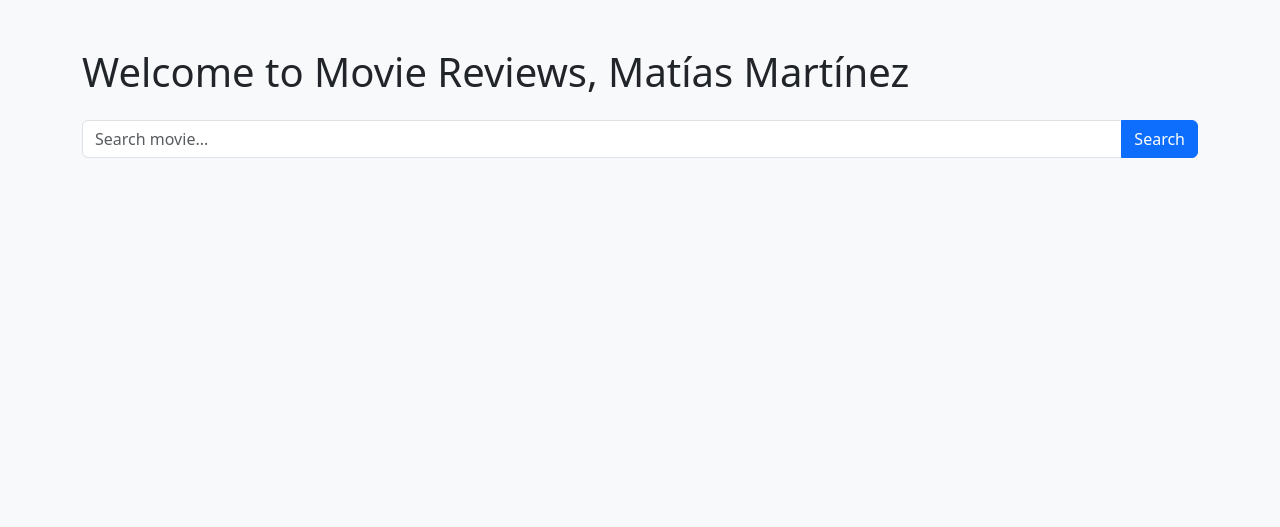
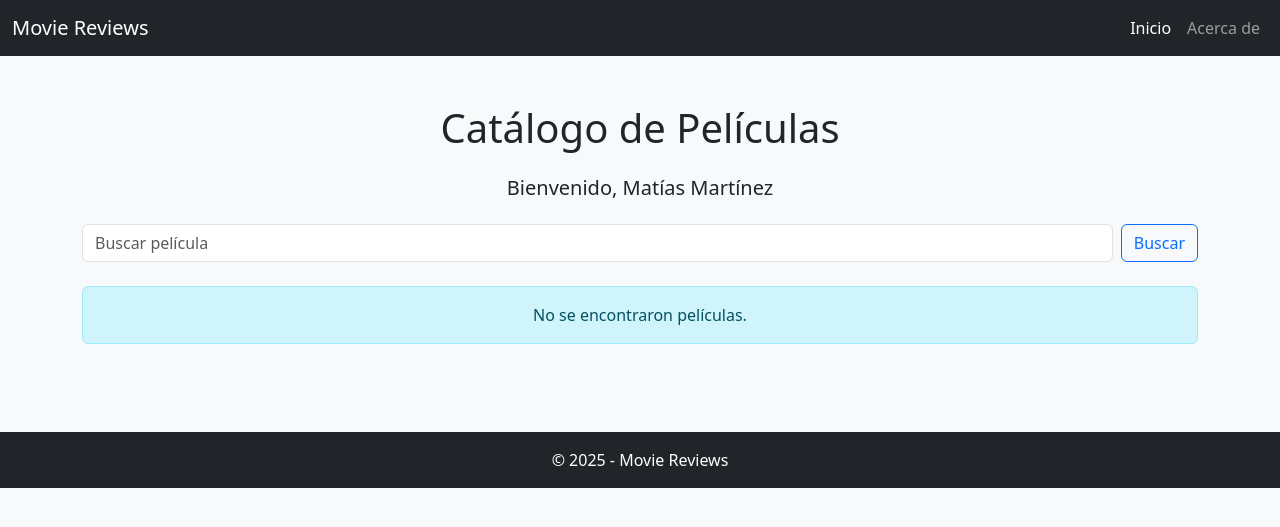
Before and after one commit to matias-martinez-moreno/moviereviews, a Django app: page / in a window 1280 px wide. Shown: the top 527 px of the page. Run offline with Django 5.2, Linux system fonts and the light colour scheme; data that the repository does not hold is empty.

Commit message:
visualizacion de peliculas con estilo

```diff
--- a/movie/templates/home.html
+++ b/movie/templates/home.html
@@ -1,24 +1,47 @@
+{% load static %}
 <!DOCTYPE html>
-<html>
+<html lang="es">
 <head>
+    <meta charset="UTF-8">
     <title>Movie Reviews</title>
     <!-- Bootstrap CDN -->
     <link href="https://cdn.jsdelivr.net/npm/bootstrap@5.3.3/dist/css/bootstrap.min.css" rel="stylesheet">
 </head>
 <body class="bg-light text-dark">
 
+<!-- Navbar -->
+<nav class="navbar navbar-expand-lg navbar-dark bg-dark">
+    <div class="container-fluid">
+      <a class="navbar-brand" href="/">Movie Reviews</a>
+      <div class="collapse navbar-collapse">
+        <ul class="navbar-nav ms-auto">
+          <li class="nav-item">
+            <a class="nav-link active" href="/">Inicio</a>
+          </li>
+          <li class="nav-item">
+            <a class="nav-link" href="/about">Acerca de</a>
+          </li>
+        </ul>
+      </div>
+    </div>
+</nav>
+
+<!-- Contenido Principal -->
 <div class="container py-5">
-        <h1 class="mb-4">Welcome to Movie Reviews, {{ name }}</h1>
+    <h1 class="mb-4 text-center">Catálogo de Películas</h1>
 
-        <!-- Search Form -->
-        <form method="get" action="/" class="mb-4">
-            <div class="input-group">
-                <input type="text" name="searchMovie" class="form-control" placeholder="Search movie...">
-                <button type="submit" class="btn btn-primary">Search</button>
-            </div>
+    <!-- Bienvenida con nombre si existe -->
+    {% if name %}
+      <h5 class="mb-4 text-center">Bienvenido, {{ name }}</h5>
+    {% endif %}
+
+    <!-- Formulario de búsqueda -->
+    <form method="get" class="d-flex mb-4">
+      <input class="form-control me-2" type="search" placeholder="Buscar película" name="searchMovie">
+      <button class="btn btn-outline-primary" type="submit">Buscar</button>
     </form>
 
-        <!-- Movies List -->
+    <!-- Lista de Películas -->
     <div class="row">
         {% for movie in movies %}
             <div class="col-md-4 mb-4">
@@ -30,14 +53,23 @@
                         <h5 class="card-title">{{ movie.title }}</h5>
                         <p class="card-text">{{ movie.description }}</p>
                         {% if movie.url %}
-                                <a href="{{ movie.url }}" class="btn btn-outline-secondary" target="_blank">More Info</a>
+                            <a href="{{ movie.url }}" class="btn btn-primary" target="_blank">Ver más</a>
                         {% endif %}
                     </div>
                 </div>
+            </div>
+        {% empty %}
+            <div class="col-12">
+                <div class="alert alert-info text-center">No se encontraron películas.</div>
             </div>
         {% endfor %}
     </div>
 </div>
 
+<!-- Footer -->
+<footer class="bg-dark text-white text-center py-3 mt-4">
+  &copy; 2025 - Movie Reviews
+</footer>
+
 </body>
 </html>
```
Lines whose indentation alone changed are shown as unchanged.
